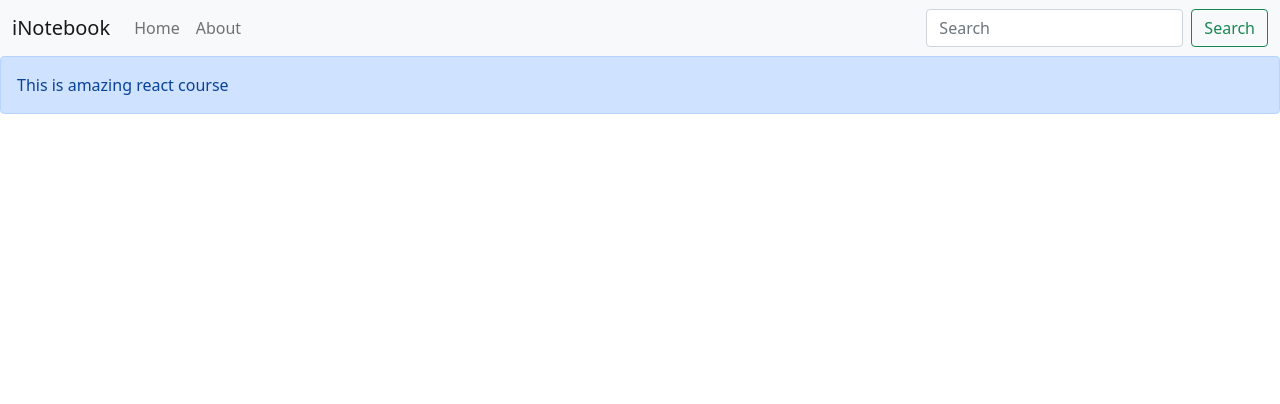
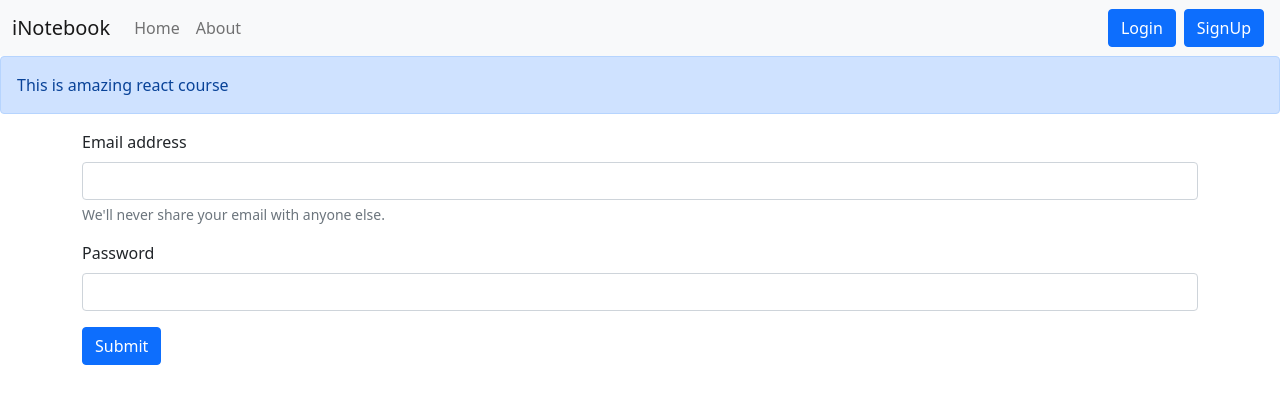
Before and after one commit to adarshpremshukla/inotebook, a React (Create React App) app: page /login in a window 1280 px wide. Shown: the top 404 px of the page. Built offline with nearby package versions, Linux system fonts and the light colour scheme.

Commit message:
video 69
add login component

```diff
--- a/src/App.js
+++ b/src/App.js
@@ -9,6 +9,8 @@
 import About from './components/About';
 import NoteState from './context/notes/NoteState';
 import Alert from './components/Alert';
+import Login from './components/Login';
+import Signup from './components/Signup';
 
 export default function App() {
   return (
@@ -21,6 +23,8 @@
             <Routes>
               <Route path="/" element={<Home />} />
               <Route path="/about" element={<About />} />
+              <Route path="/login" element={<Login />} />
+              <Route path="/signup" element={<Signup />} />
             </Routes>
           </div>
         </Router>
--- /dev/null
+++ b/src/components/Login.js
@@ -0,0 +1,52 @@
+import React, { useState } from 'react'
+import {useNavigate } from 'react-router-dom'
+
+const Login = () => {
+    const [credentials,setCredentials]= useState({email:"", password:""})
+    let history = useNavigate();
+
+    const handleSubmit=async(e)=>{
+        e.preventDefault();
+        const response = await fetch("http://localhost:5000/api/auth/login", {
+            method: 'POST',
+            headers: {
+                'Content-Type': "application/json",
+                "auth-token": "eyJhbGciOiJIUzI1NiIsInR5cCI6IkpXVCJ9.eyJ1c2VyIjp7ImlkIjoiNjc0YzUwMGQzZWUxMDA4ZTBhYTQ4MmUxIn0sImlhdCI6MTczMzA2NTQxMn0.4VizFEc9sMvqjZgMlV--LSYMbEAnoBDeQPb76I4BAHI"
+            },
+            body: JSON.stringify({email:credentials.email,password:credentials.password})
+        });
+        const json = await response.json();
+        console.log(json);
+        if(json.success){
+            // save the auth token and redirect
+            localStorage.setItem("token", json.authtoken);
+            history("/");
+
+        }
+        else{
+            alert("invalid credentials")
+        }
+    }
+
+    const onChange = (e) => {
+        setCredentials({ ...credentials, [e.target.name]: e.target.value })
+    }
+    return (
+        <div>
+            <form onSubmit={handleSubmit}>
+                <div className="mb-3">
+                    <label htmlFor="email" className="form-label">Email address</label>
+                    <input type="email" className="form-control" value={credentials.email} onChange={onChange} id="email" name="email" aria-describedby="emailHelp"/>
+                        <div id="emailHelp" className="form-text">We'll never share your email with anyone else.</div>
+                </div>
+                <div className="mb-3">
+                    <label htmlFor="password" className="form-label">Password</label>
+                    <input type="password" className="form-control" value={credentials.password} onChange={onChange} id="password" name="password"/>
+                </div>
+                <button type="submit" className="btn btn-primary" >Submit</button>
+            </form>
+        </div>
+    )
+}
+
+export default Login
--- a/src/components/Navbar.js
+++ b/src/components/Navbar.js
@@ -21,8 +21,8 @@
 
                     </ul>
                     <form className="d-flex">
-                        <input className="form-control me-2" type="search" placeholder="Search" aria-label="Search" />
-                        <button className="btn btn-outline-success" type="submit">Search</button>
+                        <Link className='btn btn-primary mx-1' to="/login"  role="button">Login</Link>
+                        <Link className='btn btn-primary mx-1' to="/signup"  role="button">SignUp</Link>
                     </form>
                 </div>
             </div>
--- /dev/null
+++ b/src/components/Signup.js
@@ -0,0 +1,11 @@
+import React from 'react'
+
+const Signup = () => {
+  return (
+    <div>
+      i am singup
+    </div>
+  )
+}
+
+export default Signup
```
Also changed, not shown: 1 other file (tests, documents, lock files or other folders).
